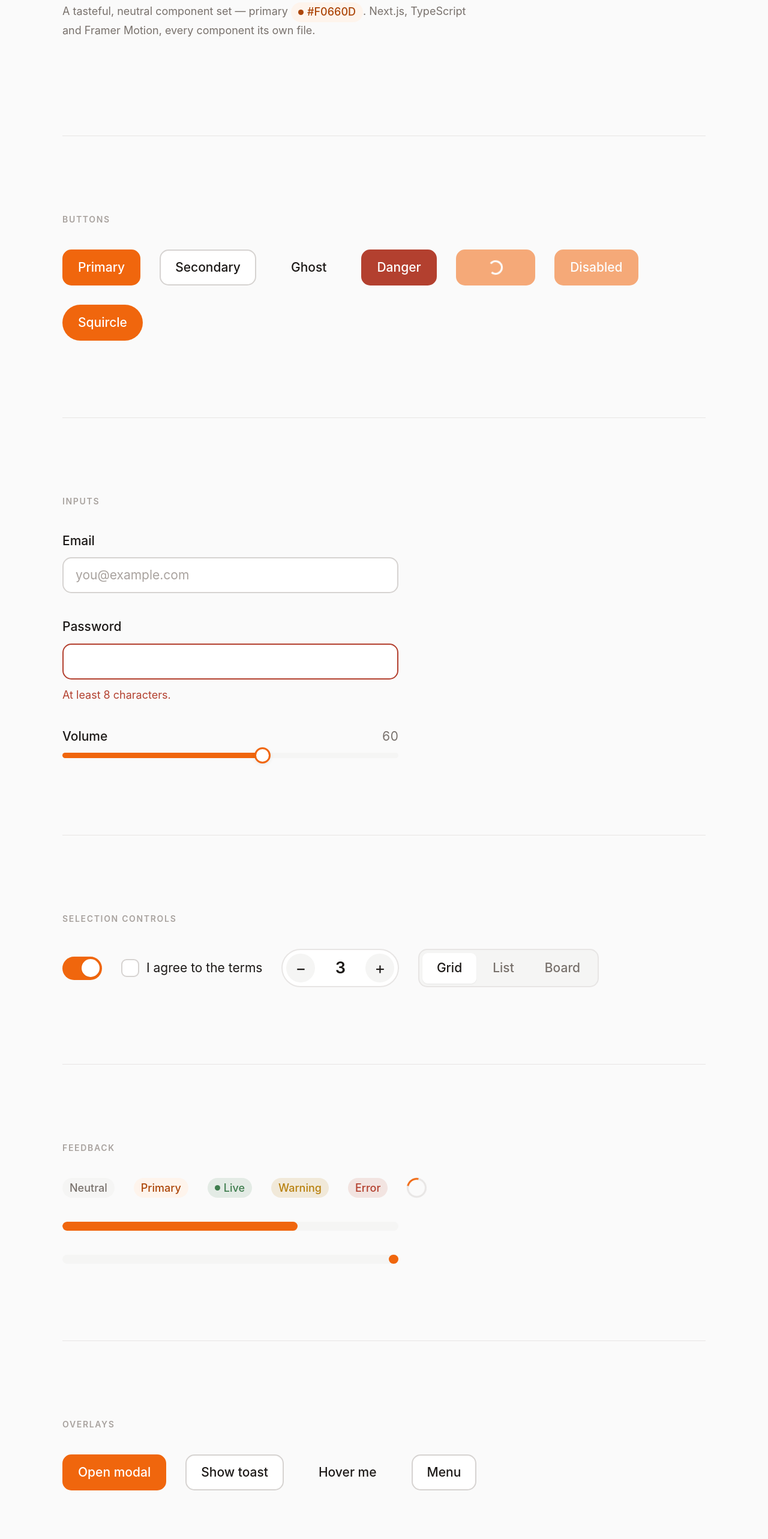
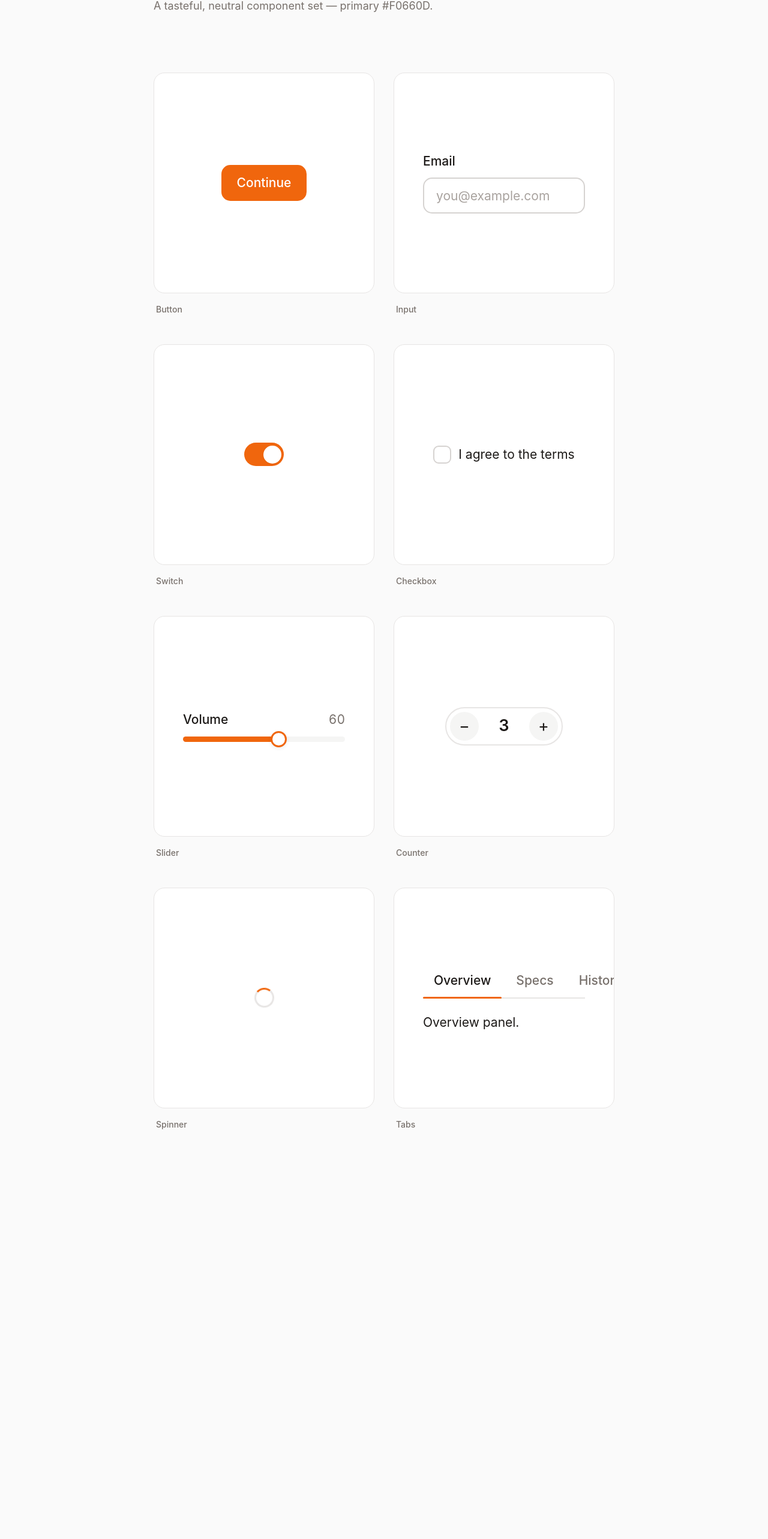
Before and after one commit to deepp2905/ui-library, a Next.js app: page / in a window 1280 px wide. Shown: the part 179-2745 px from the top of the page at 60% size. After the commit the page ends 2224 px from the top, so only its background shows below. Built offline with nearby package versions, Linux system fonts and the light colour scheme.

Commit message:
better formatting + tabular layout

```diff
--- a/src/app/page.module.css
+++ b/src/app/page.module.css
@@ -1,31 +1,26 @@
 /* ============================================================
-   Demo page layout — spacing & hierarchy.
+   Demo page layout — 2-column tile grid.
 
-   Rhythm, from largest gap to smallest:
-     page padding         160px  breathing room around everything
-     hero -> content      160px  clear separation after the title band
-     section -> section   256px  (128 + 128) + a hairline = distinct regions
-     label -> content      40px  groups a label with what it describes
-     items within a row    32px  loosely related siblings
+   Parent container caps at 60vw; each tile shows one component
+   centred, with its name as a quiet title above. Generous gaps
+   keep the grid feeling crisp, not crowded.
    ============================================================ */
 
 .page {
-  /* widened: components render at 2x, 960px clipped them */
-  max-width: 1200px;
+  width: 60%;
+  max-width: 1100px;
   margin: 0 auto;
-  padding: 128px 64px 160px;
+  padding: 128px 0 160px;
   display: flex;
   flex-direction: column;
 }
 
-/* --- Hero: its own band, set apart from the sections below --- */
+/* --- Hero --- */
 .hero {
   display: flex;
   flex-direction: column;
-  gap: 24px;
-  padding-bottom: 160px;
-  margin-bottom: 128px;
-  border-bottom: 1px solid var(--color-border);
+  gap: 16px;
+  margin-bottom: 96px;
 }
 
 .heroTitle {
@@ -42,59 +37,51 @@
   max-width: 60ch;
 }
 
-/* --- Sections: large outer gap, generous label-to-content gap --- */
-.section {
+/* --- Grid: always 2 columns, equal width.
+   Row gap is tighter than column gap because each row already
+   ends with a label (16px gap + label height) under each tile. */
+.grid {
+  display: grid;
+  grid-template-columns: repeat(2, minmax(0, 1fr));
+  column-gap: 32px;
+  row-gap: 48px;
+}
+
+/* --- Tile group: the square stage + its label below --- */
+.tileGroup {
   display: flex;
   flex-direction: column;
-  gap: 40px;
-  /* equal padding both sides of the section so the divider rule
-     sits in whitespace, not flush against the content above it.
-     128 + 128 = 256px of air between adjacent sections. */
-  padding-top: 128px;
-  padding-bottom: 128px;
+  /* breathing room between the tile and its label */
+  gap: 16px;
 }
 
-/* first section sits right under the hero — its top air comes
-   from the hero's margin-bottom, so no extra top padding */
-.section:first-of-type {
-  padding-top: 0;
+/* --- Tile: a framed stage for one component, always 1:1 --- */
+.tile {
+  display: flex;
+  align-items: center;
+  justify-content: center;
+  aspect-ratio: 1 / 1;
+  padding: 48px;
+  background: var(--color-surface);
+  border: 1px solid var(--color-border);
+  border-radius: 18px;
+  overflow: hidden;
 }
 
-/* last section needs no trailing rule padding */
-.section:last-of-type {
-  padding-bottom: 0;
+/* tiles whose component needs the full width inside (Input, Slider,
+   Tabs) — items stretch instead of centring horizontally */
+.tileStretch {
+  align-items: stretch;
+  flex-direction: column;
+  padding: 48px;
 }
 
-/* a hairline between regions reinforces the gap */
-.section:not(:first-of-type) {
-  border-top: 1px solid var(--color-border);
+/* --- Label below the tile --- */
+.tileTitle {
+  /* a quiet, well-spaced caption — not a heading */
+  font-size: var(--text-sm);
+  font-weight: var(--weight-medium);
+  color: var(--color-fg-muted);
+  letter-spacing: 0;
+  padding-left: 4px;
 }
-
-.sectionTitle {
-  font-size: var(--text-sm);
-  font-weight: var(--weight-semibold);
-  text-transform: uppercase;
-  letter-spacing: 0.12em;
-  color: var(--color-fg-subtle);
-}
-
-/* --- Content groupings inside a section --- */
-.row {
-  display: flex;
-  flex-wrap: wrap;
-  align-items: center;
-  gap: 32px;
-}
-
-.col {
-  display: flex;
-  flex-direction: column;
-  gap: 40px;
-  max-width: 560px;
-}
-
-.grid {
-  display: grid;
-  grid-template-columns: repeat(auto-fill, minmax(340px, 1fr));
-  gap: 40px;
-}
--- a/src/app/page.tsx
+++ b/src/app/page.tsx
@@ -2,204 +2,90 @@
 
 import { useState } from 'react';
 import {
-  Accordion,
-  Avatar,
-  Badge,
   Button,
-  Card,
-  CardDescription,
-  CardFooter,
-  CardHeader,
-  CardTitle,
   Checkbox,
   Counter,
-  Dropdown,
   Input,
-  Modal,
-  Progress,
-  SegmentedControl,
-  Skeleton,
   Slider,
   Spinner,
   Switch,
   Tabs,
-  Tile,
   ToastProvider,
-  Tooltip,
-  useToast,
 } from '@/components';
 import styles from './page.module.css';
 
-function Section({
+function Tile({
   title,
+  stretch = false,
   children,
 }: {
   title: string;
+  stretch?: boolean;
   children: React.ReactNode;
 }) {
   return (
-    <section className={styles.section}>
-      <h2 className={styles.sectionTitle}>{title}</h2>
+    <div className={styles.tileGroup}>
+      <div
+        className={
+          stretch ? `${styles.tile} ${styles.tileStretch}` : styles.tile
+        }
+      >
         {children}
-    </section>
+      </div>
+      <h2 className={styles.tileTitle}>{title}</h2>
+    </div>
   );
 }
 
 function Showcase() {
-  const { toast } = useToast();
-  const [checked, setChecked] = useState(true);
+  const [on, setOn] = useState(true);
   const [agree, setAgree] = useState(false);
   const [volume, setVolume] = useState(60);
-  const [view, setView] = useState('grid');
   const [tab, setTab] = useState('overview');
-  const [modalOpen, setModalOpen] = useState(false);
 
   return (
     <main className={styles.page}>
       <header className={styles.hero}>
         <h1 className={styles.heroTitle}>UI Library</h1>
         <p className={styles.heroSub}>
-          A tasteful, neutral component set — primary{' '}
-          <Badge variant="primary" dot>
-            #F0660D
-          </Badge>
-          . Next.js, TypeScript and Framer Motion, every component its own
-          file.
+          A tasteful, neutral component set — primary #F0660D.
         </p>
       </header>
 
-      <Section title="Buttons">
-        <div className={styles.row}>
-          <Button>Primary</Button>
-          <Button variant="secondary">Secondary</Button>
-          <Button variant="ghost">Ghost</Button>
-          <Button variant="danger">Danger</Button>
-          <Button loading>Loading</Button>
-          <Button disabled>Disabled</Button>
-          <Button cornerStyle="squircle">Squircle</Button>
-        </div>
-      </Section>
+      <div className={styles.grid}>
+        <Tile title="Button">
+          <Button>Continue</Button>
+        </Tile>
 
-      <Section title="Inputs">
-        <div className={styles.col}>
+        <Tile title="Input" stretch>
           <Input label="Email" placeholder="you@example.com" />
-          <Input
-            label="Password"
-            type="password"
-            error="At least 8 characters."
-          />
-          <Slider
-            label="Volume"
-            value={volume}
-            onChange={setVolume}
-            showValue
-          />
-        </div>
-      </Section>
+        </Tile>
 
-      <Section title="Selection controls">
-        <div className={styles.row}>
-          <Switch checked={checked} onChange={setChecked} aria-label="Toggle" />
+        <Tile title="Switch">
+          <Switch checked={on} onChange={setOn} aria-label="Toggle" />
+        </Tile>
+
+        <Tile title="Checkbox">
           <Checkbox
             checked={agree}
             onChange={setAgree}
             label="I agree to the terms"
           />
+        </Tile>
+
+        <Tile title="Slider" stretch>
+          <Slider value={volume} onChange={setVolume} showValue label="Volume" />
+        </Tile>
+
+        <Tile title="Counter">
           <Counter initial={3} min={0} max={10} />
-          <SegmentedControl
-            options={[
-              { value: 'grid', label: 'Grid' },
-              { value: 'list', label: 'List' },
-              { value: 'board', label: 'Board' },
-            ]}
-            value={view}
-            onChange={setView}
-          />
-        </div>
-      </Section>
+        </Tile>
 
-      <Section title="Feedback">
-        <div className={styles.row}>
-          <Badge>Neutral</Badge>
-          <Badge variant="primary">Primary</Badge>
-          <Badge variant="success" dot>
-            Live
-          </Badge>
-          <Badge variant="warning">Warning</Badge>
-          <Badge variant="danger">Error</Badge>
+        <Tile title="Spinner">
           <Spinner />
-        </div>
-        <div className={styles.col}>
-          <Progress value={70} />
-          <Progress indeterminate />
-        </div>
-      </Section>
+        </Tile>
 
-      <Section title="Overlays">
-        <div className={styles.row}>
-          <Button onClick={() => setModalOpen(true)}>Open modal</Button>
-          <Button
-            variant="secondary"
-            onClick={() =>
-              toast({
-                title: 'Saved',
-                description: 'Your changes are live.',
-                tone: 'success',
-              })
-            }
-          >
-            Show toast
-          </Button>
-          <Tooltip content="Tasteful, by default">
-            <Button variant="ghost">Hover me</Button>
-          </Tooltip>
-          <Dropdown
-            trigger={<Button variant="secondary">Menu</Button>}
-            items={[
-              { value: 'edit', label: 'Edit' },
-              { value: 'duplicate', label: 'Duplicate' },
-              { value: 'delete', label: 'Delete', destructive: true },
-            ]}
-            onSelect={(v) => toast({ title: `Selected: ${v}` })}
-          />
-        </div>
-      </Section>
-
-      <Section title="Layout & content">
-        <div className={styles.grid}>
-          <Card cornerStyle="squircle">
-            <CardHeader>
-              <CardTitle>Project Atlas</CardTitle>
-              <CardDescription>Updated 2 hours ago</CardDescription>
-            </CardHeader>
-            <div className={styles.row}>
-              <Avatar name="Deephem Patel" shape="squircle" />
-              <Avatar name="Ada Lovelace" size="sm" />
-            </div>
-            <CardFooter>
-              <Button size="sm">Open</Button>
-              <Button size="sm" variant="ghost">
-                Share
-              </Button>
-            </CardFooter>
-          </Card>
-          <Tile cornerStyle="squircle">
-            <Counter initial={0} />
-          </Tile>
-          <Card variant="elevated" cornerStyle="squircle">
-            <CardHeader>
-              <CardTitle>Loading</CardTitle>
-            </CardHeader>
-            <div className={styles.col}>
-              <Skeleton variant="text" width="80%" />
-              <Skeleton variant="text" width="60%" />
-              <Skeleton height={80} />
-            </div>
-          </Card>
-        </div>
-      </Section>
-
-      <Section title="Disclosure">
+        <Tile title="Tabs" stretch>
           <Tabs
             items={[
               { id: 'overview', label: 'Overview', content: 'Overview panel.' },
@@ -209,41 +95,8 @@ function Showcase() {
             value={tab}
             onChange={setTab}
           />
-        <Accordion
-          items={[
-            {
-              id: 'a',
-              title: 'What is this library?',
-              content: 'A neutral, tasteful component set.',
-            },
-            {
-              id: 'b',
-              title: 'How is colour kept consistent?',
-              content:
-                'Every component reads from CSS-variable design tokens.',
-            },
-          ]}
-          defaultOpen={['a']}
-        />
-      </Section>
-
-      <Modal
-        open={modalOpen}
-        onClose={() => setModalOpen(false)}
-        cornerStyle="squircle"
-        title="Delete project?"
-        description="This action cannot be undone."
-        footer={
-          <>
-            <Button variant="ghost" onClick={() => setModalOpen(false)}>
-              Cancel
-            </Button>
-            <Button variant="danger" onClick={() => setModalOpen(false)}>
-              Delete
-            </Button>
-          </>
-        }
-      />
+        </Tile>
+      </div>
     </main>
   );
 }
```
Lines whose indentation alone changed are shown as unchanged.
